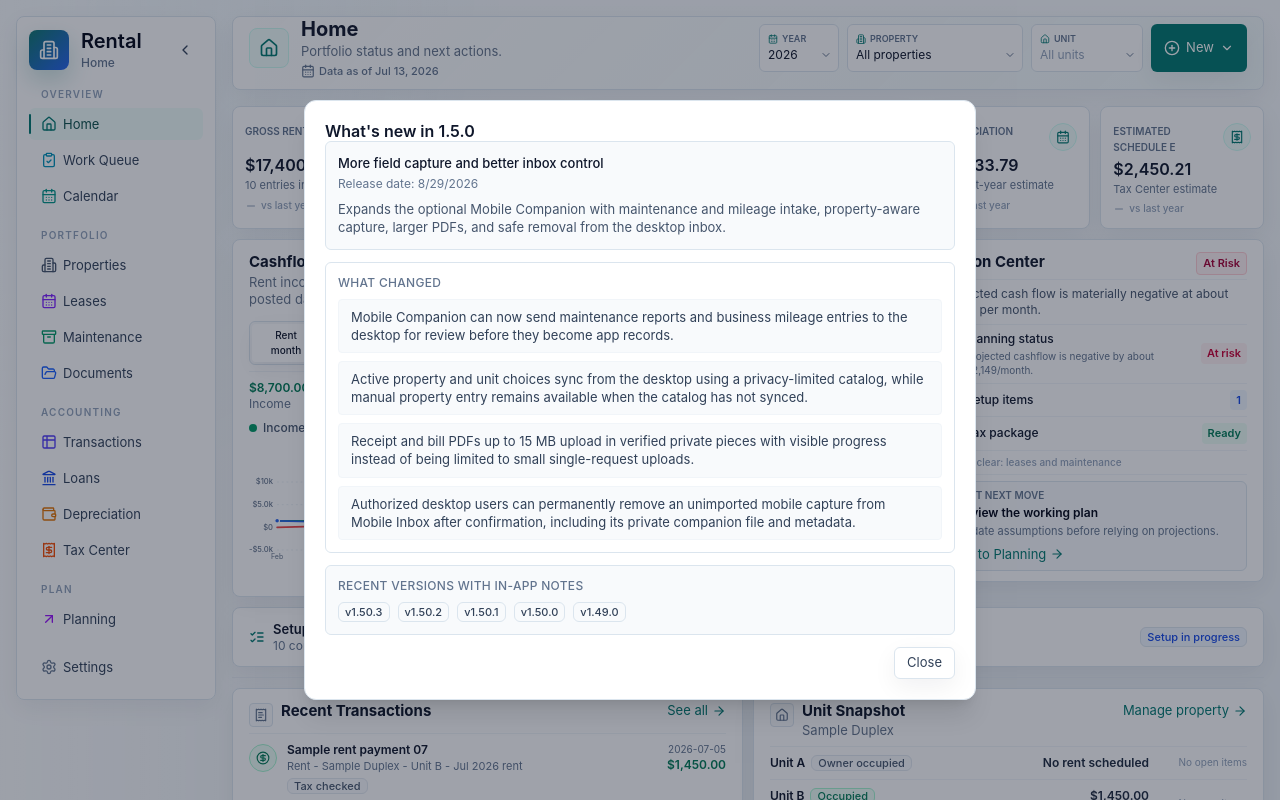
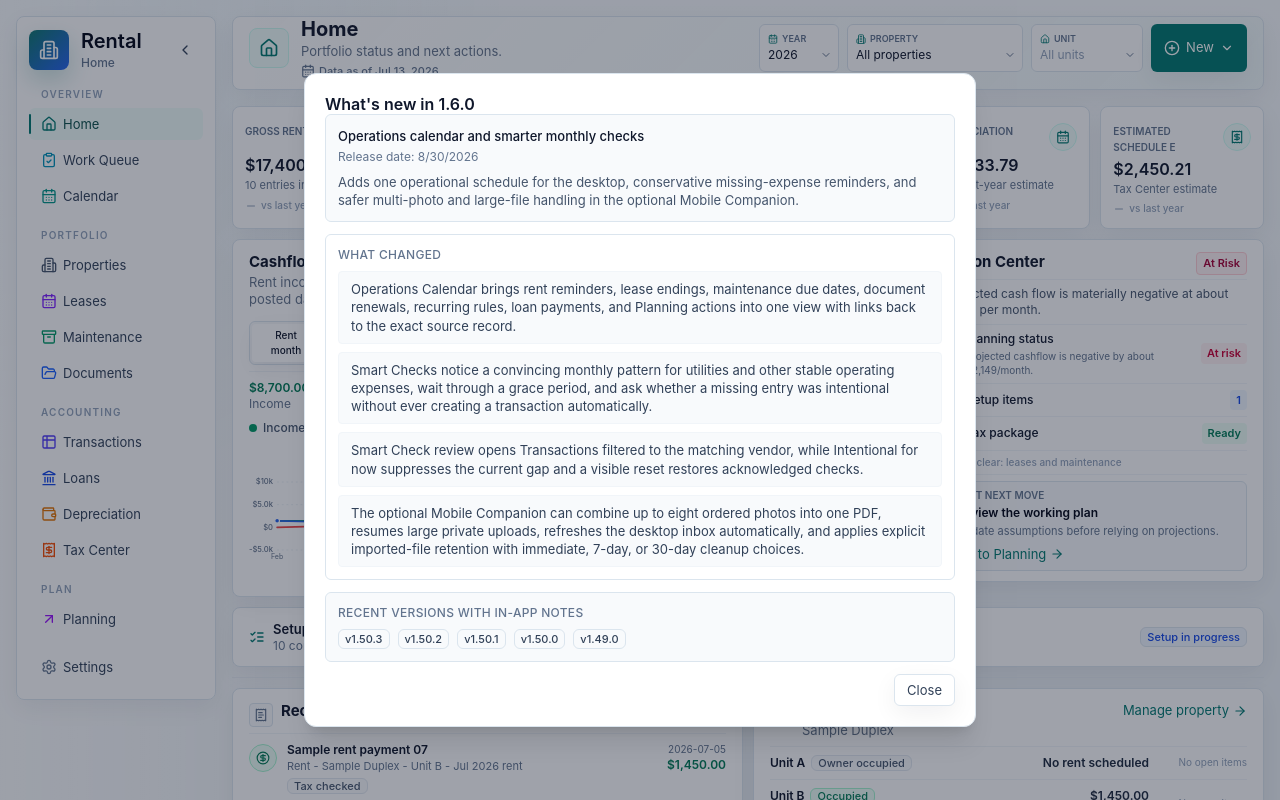
Before and after one commit to contend7-gif/Rental-Tracker-Beta, a React (Vite) app: page / in a window 1280 px wide. Shown: the top 800 px of the page. Built offline with nearby package versions, Linux system fonts and the light colour scheme.

Commit message:
Release Beta v1.6.0 operations calendar

```diff
--- a/package.json
+++ b/package.json
@@ -1,7 +1,7 @@
 {
   "name": "rental-tracker-beta",
   "private": true,
-  "version": "1.5.0",
+  "version": "1.6.0",
   "type": "module",
   "scripts": {
     "dev": "vite",
--- a/src/domain/releaseNotes.ts
+++ b/src/domain/releaseNotes.ts
@@ -7,6 +7,18 @@ export type ReleaseNotesEntry = {
 };
 
 export const RELEASE_NOTES: ReleaseNotesEntry[] = [
+  {
+    version: "1.6.0",
+    releaseDate: "2026-08-30",
+    title: "Operations calendar and smarter monthly checks",
+    summary: "Adds one operational schedule for the desktop, conservative missing-expense reminders, and safer multi-photo and large-file handling in the optional Mobile Companion.",
+    changes: [
+      "Operations Calendar brings rent reminders, lease endings, maintenance due dates, document renewals, recurring rules, loan payments, and Planning actions into one view with links back to the exact source record.",
+      "Smart Checks notice a convincing monthly pattern for utilities and other stable operating expenses, wait through a grace period, and ask whether a missing entry was intentional without ever creating a transaction automatically.",
+      "Smart Check review opens Transactions filtered to the matching vendor, while Intentional for now suppresses the current gap and a visible reset restores acknowledged checks.",
+      "The optional Mobile Companion can combine up to eight ordered photos into one PDF, resumes large private uploads, refreshes the desktop inbox automatically, and applies explicit imported-file retention with immediate, 7-day, or 30-day cleanup choices.",
+    ],
+  },
   {
     version: "1.5.0",
     releaseDate: "2026-08-29",
```
Also changed, not shown: 1 other file (tests, documents, lock files or other folders).
